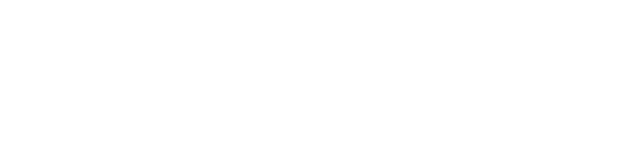
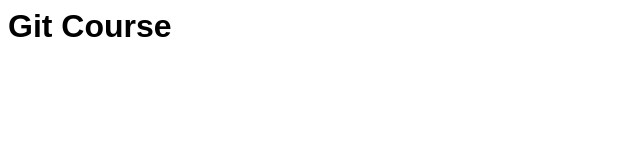
Before and after one commit to MERIEMJOUAH/Git_Course, a plain HTML site: page index.html in a window 1280 px wide. Shown: the whole page, without its empty margins (0-640 px from the left). Drawn offline with Linux system fonts and the light colour scheme.

Commit message:
Gestion fins de ligne

```diff
--- a/css/main.css
+++ b/css/main.css
@@ -1 +1 @@
-body { background: white; color: black; }
+body { background: white; color: black; font-family: Arial; }
--- a/index.html
+++ b/index.html
@@ -0,0 +1,6 @@
+<html><head><link rel="stylesheet" href="css/main.css"></head><body><h1>Git
+
+
+
+
+Course</h1></body></html>
```
Also changed, not shown: 2 other files.
